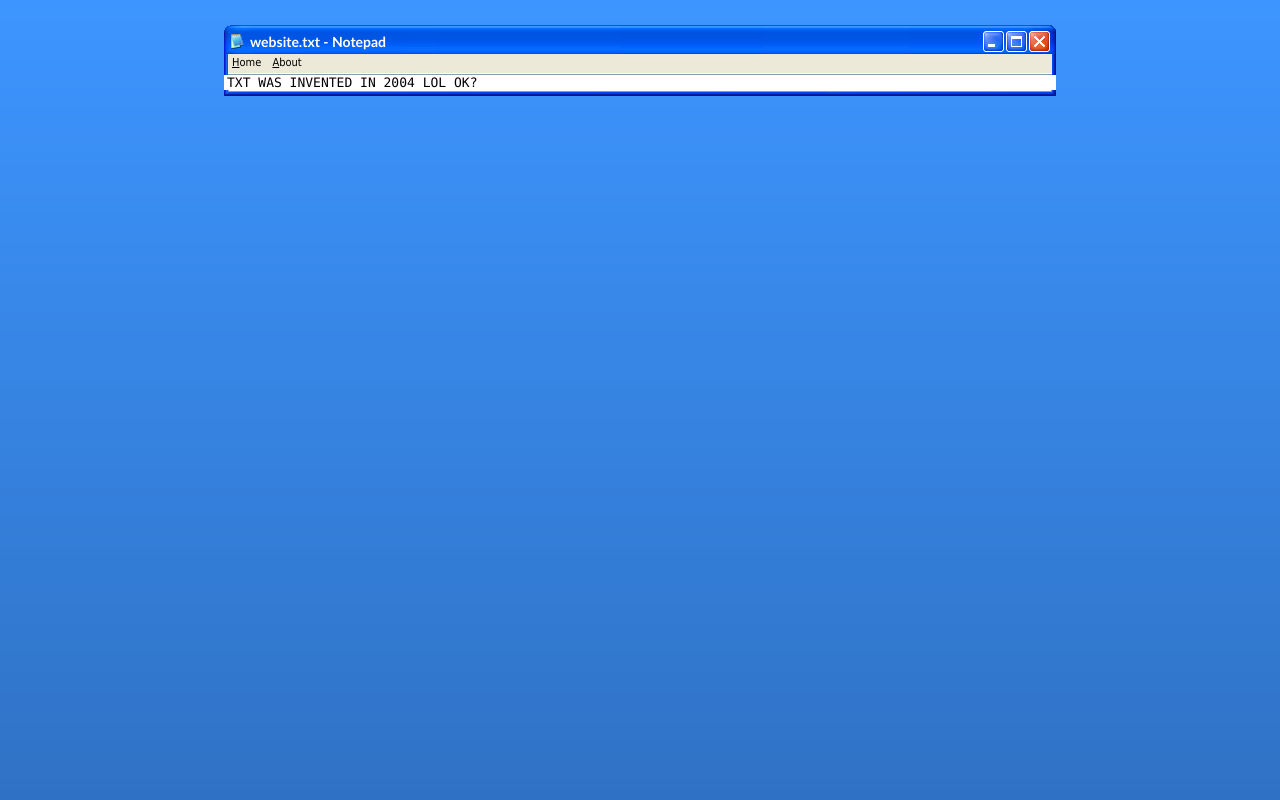
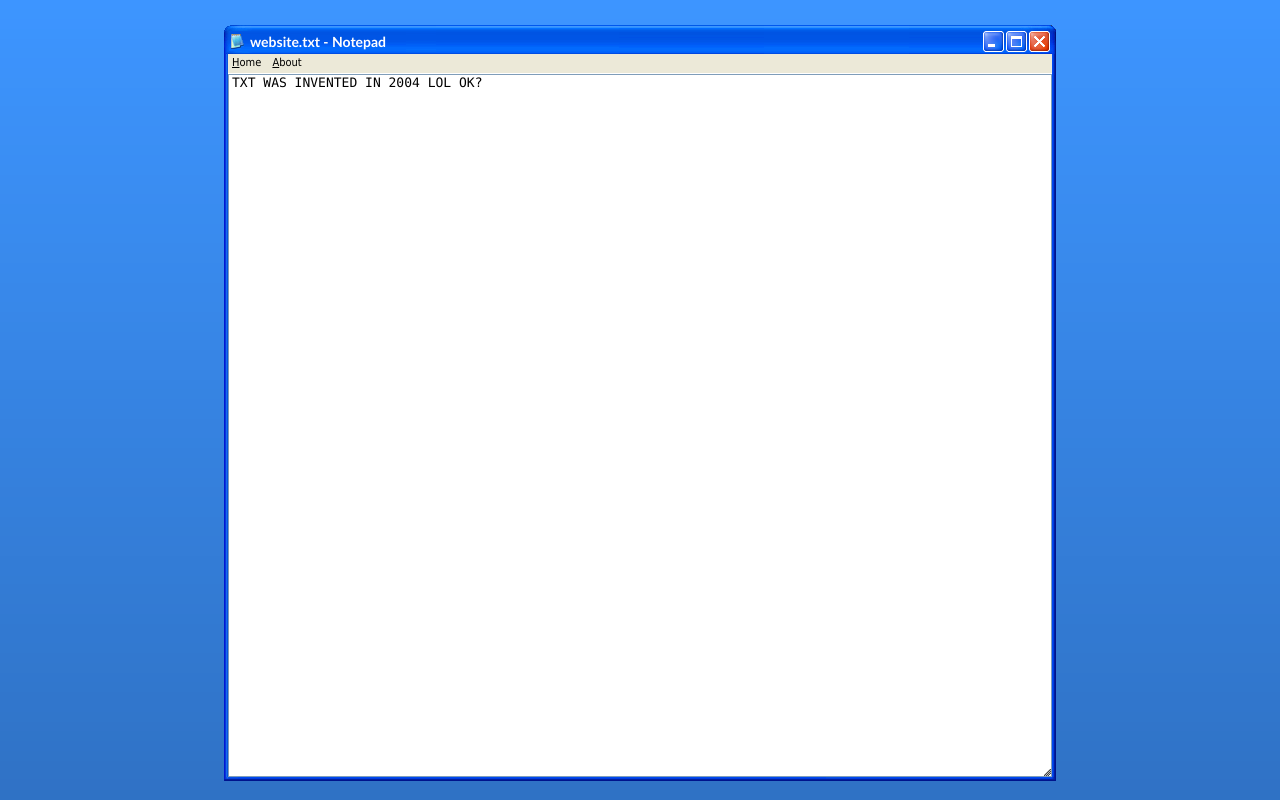
Before and after one commit to Animosity/bot.txt, a Flask app: page /about in a window 1280 px wide. Run offline with Flask 2, Linux system fonts and the light colour scheme; some libraries are stand-ins or nearby versions.

Commit message:
fix accidents with templates

```diff
--- a/txtweb/static/styles/style.css
+++ b/txtweb/static/styles/style.css
@@ -135,15 +135,7 @@
 {
 background-image:url(images/notepad-back-left.png);
 width:5px;
-<<<<<<< Updated upstream
 height:inherit;
-=======
-<<<<<<< HEAD
-height:700px;
-=======
-height:inherit;
->>>>>>> 661fe16795f4b4a68c2d99beb8198fe82b207009
->>>>>>> Stashed changes
 float:left;
 }
 
@@ -156,30 +148,13 @@
 background-color:white;
 color:#000000;
 overflow: scroll;
-<<<<<<< Updated upstream
 height:inherit;
-=======
-<<<<<<< HEAD
-height:700px;
-=======
-height:inherit;
->>>>>>> 661fe16795f4b4a68c2d99beb8198fe82b207009
->>>>>>> Stashed changes
 }
 
 #mainright
 {
 background-image:url(images/notepad-back-right.png);
-<<<<<<< Updated upstream
 height:inherit;
-=======
-<<<<<<< HEAD
-background-repeat:repeat-y;
-height:700px;
-=======
-height:inherit;
->>>>>>> 661fe16795f4b4a68c2d99beb8198fe82b207009
->>>>>>> Stashed changes
 width:5px;
 float:right;
 }
--- a/txtweb/templates/index.html
+++ b/txtweb/templates/index.html
@@ -13,11 +13,7 @@
 <script>
   $( function() {
 	$( ".page" ).resizable();
-<<<<<<< Updated upstream
 	$( ".page" ).draggable({ cancel: "#menubarleft, #menubarmid, #menubarright, #mainleft, #main, #mainright" });
-=======
-	$( ".page" ).draggable();
->>>>>>> Stashed changes
   } );
 </script>
 
```
